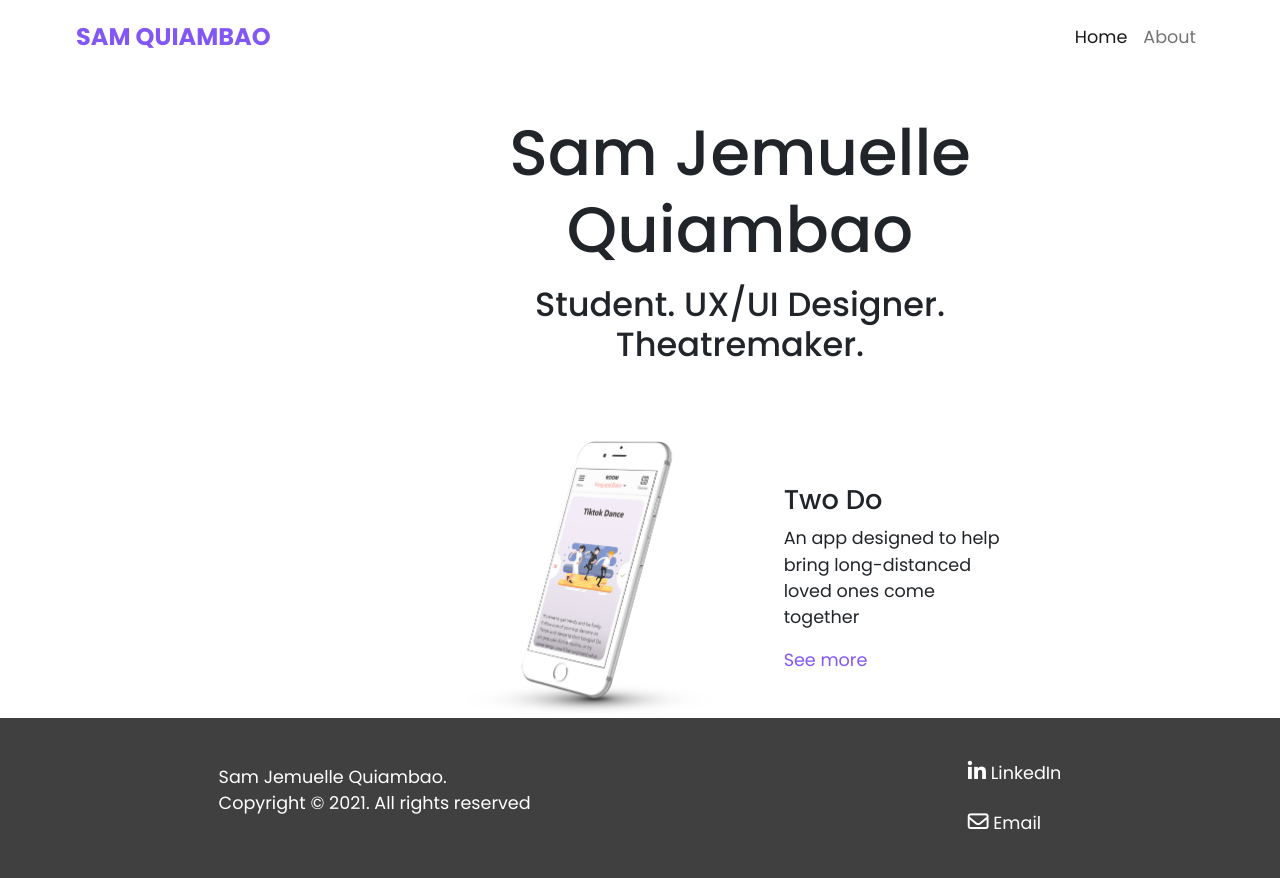
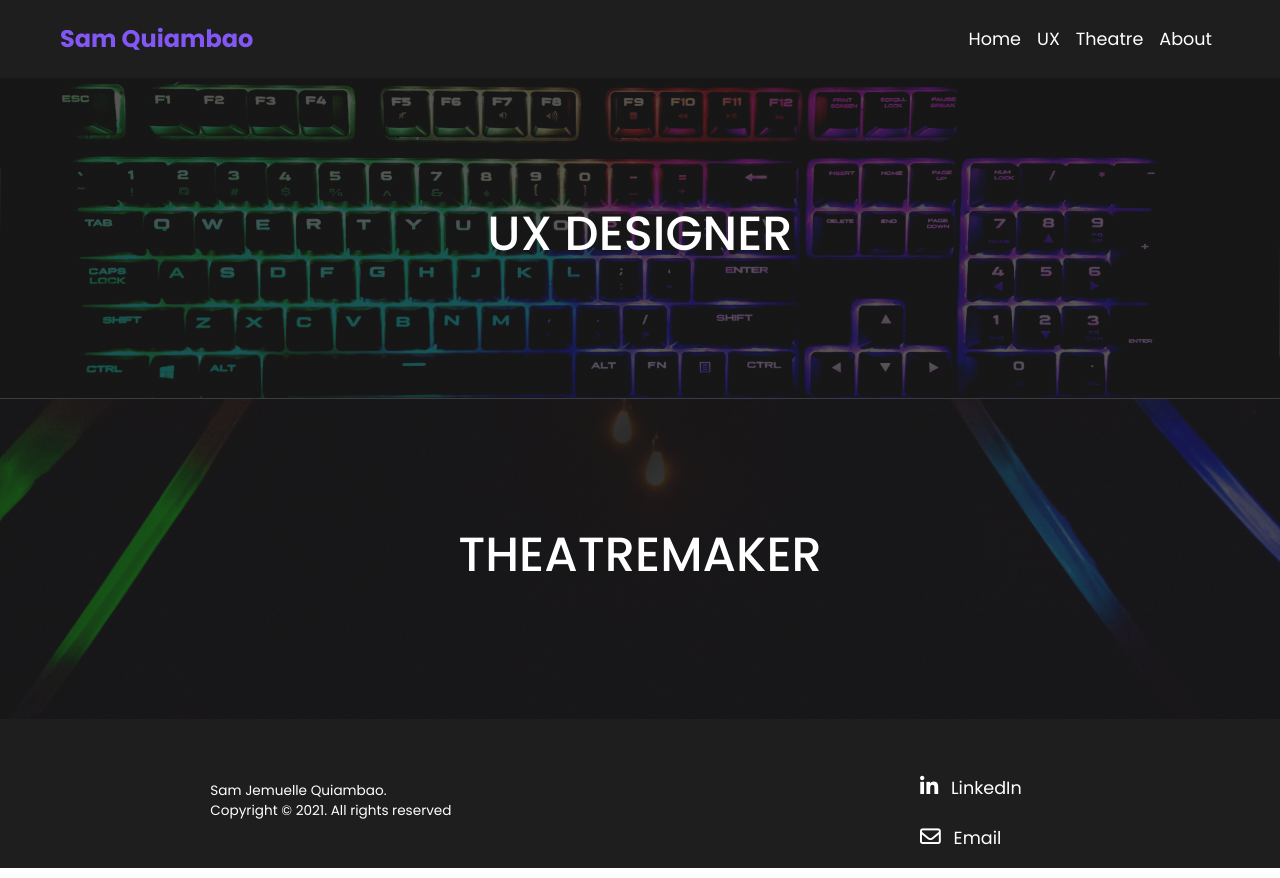
Before and after one commit to Jemuelle4/portfolio, a plain HTML site: page index.html in a window 1280 px wide. Drawn offline with nearby package versions, Linux system fonts and the light colour scheme.

Commit message:
redesign

```diff
--- a/css/style.css
+++ b/css/style.css
@@ -9,6 +9,40 @@ html, body{
 body{
   display: flex;
   flex-direction: column;
+}
+
+.bg-image-ux{
+  position: relative;
+  background-position: center;
+  background-size: cover;
+  overflow: hidden;
+  background-image: linear-gradient(rgba(30, 30, 30, 0.75), rgba(30, 30, 30, 0.75)),url('../img/tech_edit2.png');
+  border-bottom:#3C3C3C 1px solid;
+
+}
+
+.bg-image-ux:hover{
+  background-image: linear-gradient(rgba(60, 60, 60, 0.75), rgba(60, 60, 60, 0.75)),url('../img/tech_edit2.png');
+
+}
+
+.bg-image-theatre{
+  position: relative;
+  background-position: center;
+  background-size: cover;
+  overflow: hidden;
+  background-image: linear-gradient(rgba(30, 30, 30, 0.75), rgba(30, 30, 30,0.75)),url('../img/stage_edit2.png');
+}
+
+.bg-image-theatre:hover{
+  background-image: linear-gradient(rgba(60, 60, 60, 0.75), rgba(60, 60, 60, 0.75)),url('../img/stage_edit2.png');
+
+}
+
+
+.bg-dark{
+  background-color: #1E1E1E !important;
+
 }
 
 ul {
@@ -33,20 +67,15 @@ ul {
 }
 
 h1{
-  font-size: 4rem;
   text-justify: center;
 }
+
+
 
 h1#test-animation{
   font-size: 4rem;
   color: white;
   padding: 2.5rem 0;
-}
-
-@keyframes change{
-  from{background-color: black;}
-  to{background-color: purple;}
-
 }
 
 #flex-test-animation{
@@ -69,7 +98,7 @@ h3{
 }
 
 p{
-  font-size: 1.1rem;
+  font-size: 1.0rem;
 }
 
 a{
@@ -155,19 +184,12 @@ img{
 
 /* FOOTER */
 .footer-background{
-  background-color: #404040;
-  height: 20vh;
-}
-
-.footer{
-  flex-shrink: 0;
-
+  background-color: #1E1E1E;
 
 }
 
 .content{
   flex: 1 0 auto;
-  margin-left: 200px;
   padding: 1px 16px;
 
 }
@@ -184,10 +206,7 @@ h1#home{
   text-align: center;
 }
 
-.icons{
-  font-size: 1.3rem;
-  color: white;
-}
+
 
 .divider{
   border-top: 3px solid #8357F5;
@@ -201,6 +220,32 @@ h1#home{
   font-weight: 600;
   color: #8357F5;
   font-size: 1.5rem;
+}
+
+.vh-45{
+  height:40vh;
+}
+.vh-50{
+  height: 50vh;
+}
+.vh-75{
+  height: 75vh;
+}
+.vh-100{
+  height: 100vh;
+}
+
+.icons{
+  font-size: 1.3rem;
+  color: white;
+}
+
+.text-small{
+  font-size: 0.85rem;
+}
+
+.text-size-big{
+  font-size: 3rem;
 }
 
 /* keyframes */
@@ -228,12 +273,6 @@ h1#home{
   .container .width-80{
     max-width: 80%;
   }
-
-  .vh-75{
-    height: 75vh;
-  }
-
-
 }
 
 @media (min-width: 576px) {
@@ -241,6 +280,7 @@ h1#home{
     float: right;
     margin-left: 10px;
   }
+
 
 
 }
@@ -254,6 +294,17 @@ h1#home{
     #pronouns{
       text-align: center;
     }
+
+    .text-size-big{
+      font-size: 2rem;
+    }
+
+    #logo{
+      font-weight: 600;
+      color: #8357F5;
+      font-size: 1rem;
+    }
+
 }
 
 @media (max-width: 700px){
--- a/index.html
+++ b/index.html
@@ -25,28 +25,30 @@
 
 </head>
 <body>
-   <nav class="navbar navbar-expand-lg navbar-light bg-light bg-white mx-3">
-    <div class="container-fluid d-flex ms-5 me-5 mt-2 mb-5">
-      <div >
-        <a class="navbar-brand ml-5" href="./" id="logo">SAM QUIAMBAO</a>
-      </div>
-      <div>
+  <nav class="navbar navbar-expand-xl navbar-dark bg-dark">
+    <div class="container-fluid d-flex flex-sm-column flex-md-row  ms-5 me-5 mt-2 mb-2">
+
+      <a class="navbar-brand ml-5" href="./" id="logo">Sam Quiambao</a>
+
       <button class="navbar-toggler" type="button" data-bs-toggle="collapse" data-bs-target="#navbarSupportedContent" aria-controls="navbarSupportedContent" aria-expanded="false" aria-label="Toggle navigation">
         <span class="navbar-toggler-icon"></span>
       </button>
+
       <div class="collapse navbar-collapse" id="navbarSupportedContent">
-          <ul class="navbar-nav me-auto mb-2 mb-lg-0">
+        <ul class="navbar-nav ms-auto mb-2 mb-lg-0">
           <li class="nav-item">
-              <a class="nav-link active" aria-current="page" href="./">Home</a>
+            <a class="nav-link active text-white" aria-current="page" href="./">Home</a>
           </li>
           <li class="nav-item">
-              <a class="nav-link" href="./about">About</a>
+            <a class="nav-link text-white" href="./ux.html">UX</a>
           </li>
-
+          <li class="nav-item">
+            <a class="nav-link text-white" href="./theatre.html">Theatre</a>
+          </li>
+          <li class="nav-item">
+            <a class="nav-link text-white" href="./about.html">About</a>
+          </li>
         </ul>
-        </div>
-
-
       </div>
     </div>
   </nav>
@@ -55,46 +57,36 @@
 
 
 
-  <main class="content">
-    <div class="container">
-      <h1 class="text-center">Sam Jemuelle Quiambao</h1>
-      <h2 class="text-center mt-3">Student. UX/UI Designer. Theatremaker.</h2>
-    </div>
 
-    <div class="powr-countdown-timer" id="688f60fc_1618716309">
-
-
+  <main>
 
 
 
     <section>
           <!-- Ongoing Projects-->
 
-      <div class="container mt-15">
-
-        <!--
-        <div class="flex-card mt-5">
-          <div class="card-image">
-            <img src="./img/New_UTS_Logo_B.png" alt="">
-          </div>
-          <div class="card-body d-flex flex-column">
-            <h3>Undergraduate Theater Society Website</h3>
-            <p>A website for a student organization that focuses on providing theater opportunities for undergraduate students at University of Washington.</p>
-            <a href="./pages/UTS-website.html">See more</a>
+      <div>
+        <div class="bg-image-ux">
+          <div class="vh-45 d-flex justify-content-center align-items-center">
+            <h2 class="text-white text-size-big">UX DESIGNER</h2>
+            <a href="#" class="stretched-link"></a>
           </div>
         </div>
-        -->
 
-        <div class="flex-card mt-5">
-          <div class="card-image">
-            <img src="./img/two-do.png" alt="">
-          </div>
-          <div class="card-body d-flex flex-column justify-content-center">
-            <h3>Two Do</h3>
-            <p>An app designed to help bring long-distanced loved ones come together </p>
-            <a href="./two-do">See more</a>
+
+        <div class="bg-image-theatre">
+          <div class="vh-45 d-flex justify-content-center align-items-center">
+            <h2 class="text-white text-size-big">THEATREMAKER</h2>
+            <a href="#" class="stretched-link"></a>
           </div>
          </div>
+
+
+
+      </div>
+
+
+
 
 
 
@@ -103,25 +95,28 @@
 
   </main>
 
-  <footer class="footer">
-    <div class="footer-background d-flex justify-content-around align-items-center">
-        <p class="text-white">Sam Jemuelle Quiambao. <br> Copyright &copy; 2021. All rights reserved </p>
+  <footer class="mt-auto">
+    <div class="footer-background d-flex flex-column-reverse flex-md-row justify-content-around align-items-center">
+      <div class="mt-5 mb-3 p-2">
+        <p class="text-white text-center text-md-start text-small">Sam Jemuelle Quiambao. <br> Copyright &copy; 2021. All rights reserved </p>
+      </div>
 
-        <div class="d-flex flex-column align-items-start">
-          <a href="https://www.linkedin.com/in/sam-quiambao/" class="text-white">
-            <i class="fab fa-linkedin-in icons mr-2"></i>
+
+      <div class="d-flex flex-column align-items-start justify-content-center mt-5 mb-2 p-2">
+        <a href="https://www.linkedin.com/in/sam-quiambao/" class="text-white mx-5">
+          <i class="fab fa-linkedin-in icons me-2"></i>
           LinkedIn
         </a>
         <br>
-          <a  href="mailto: samjquiambao@gmail.com" class="text-white">
-            <i class="far fa-envelope icons mr-2"></i>
+        <a  href="mailto: samjquiambao@gmail.com" class="text-white mx-5">
+          <i class="far fa-envelope icons me-2"></i>
           Email
         </a>
-          <a href=""></a>
+
       </div>
+
     </div>
   </footer>
-
 
 
   <script src="https://cdn.jsdelivr.net/npm/bootstrap@5.0.0-beta3/dist/js/bootstrap.bundle.min.js" integrity="sha384-JEW9xMcG8R+pH31jmWH6WWP0WintQrMb4s7ZOdauHnUtxwoG2vI5DkLtS3qm9Ekf" crossorigin="anonymous"></script>
```
Also changed, not shown: about.html (+14 -12 lines), backup.html (added, +132 -0 lines), test.html (added, +62 -0 lines), ux.html (added, +120 -0 lines), img/stage_edit2.png (added), img/tech.jpg (added), img/tech_edit.png (added), img/tech_edit2.png (added), 4 other files. Lines whose indentation alone changed are shown as unchanged.
